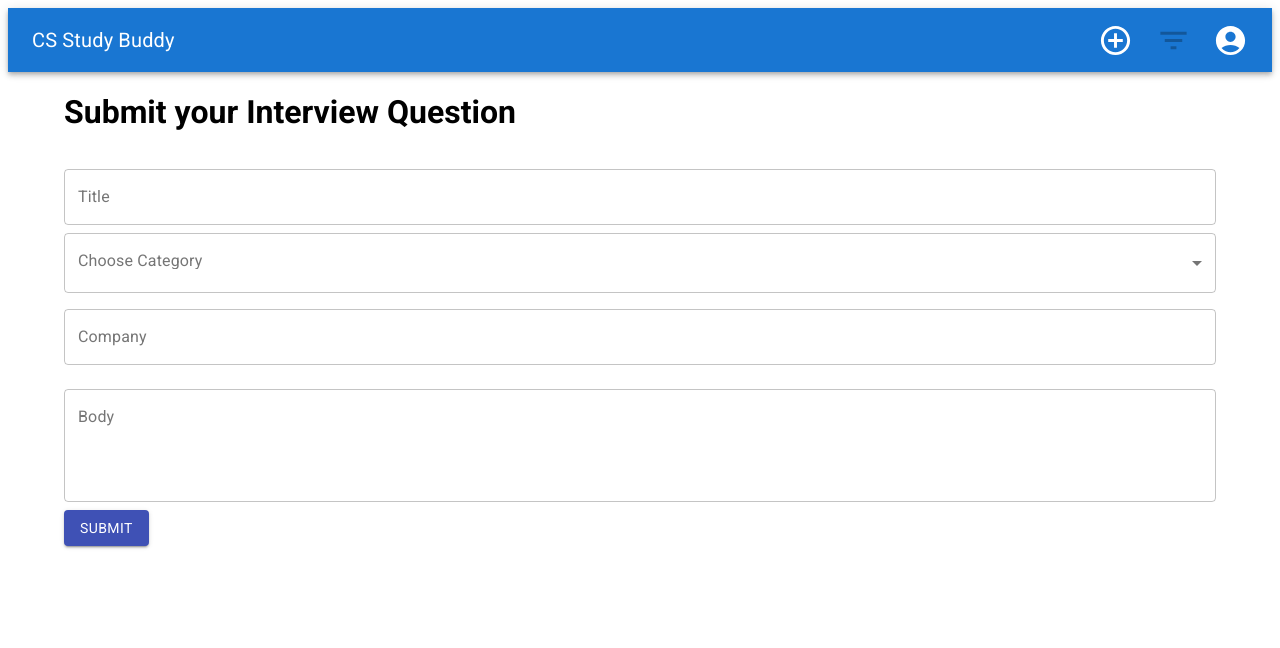
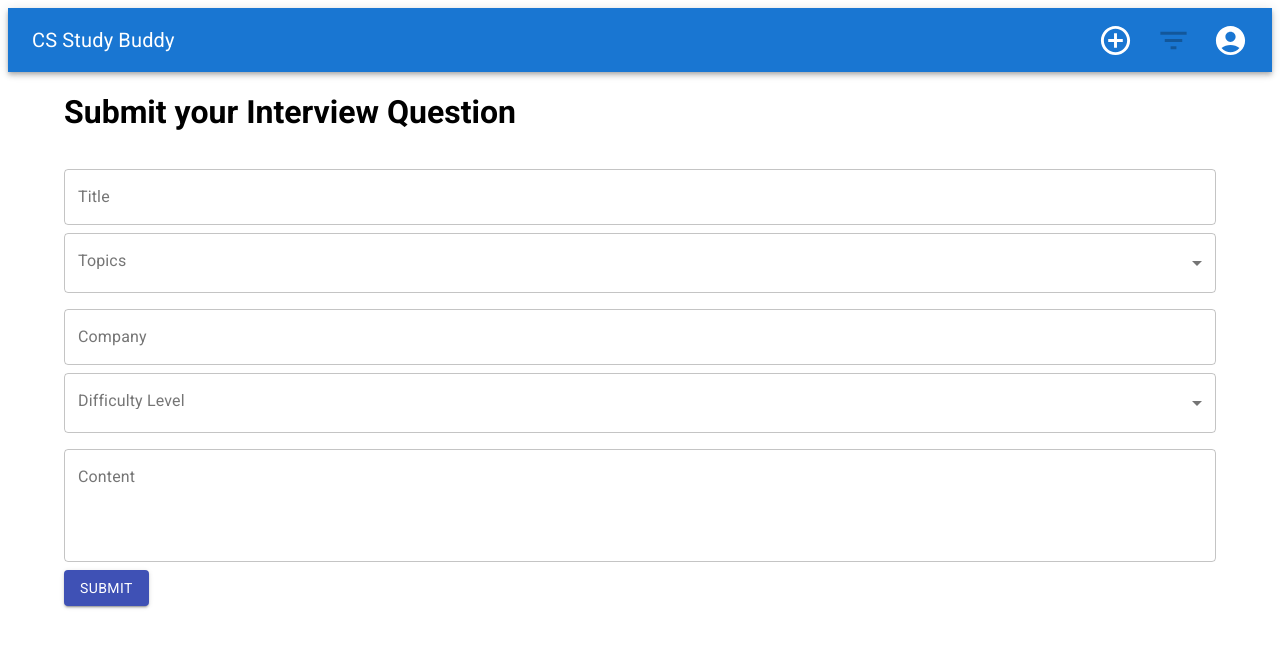
Before and after one commit to ftri-4-squirtle/codesmith-study-buddy, a React app: page /createpost in a window 1280 px wide. Shown: the top 648 px of the page. Built offline with nearby package versions, Linux system fonts and the light colour scheme.

Commit message:
add post functionality

```diff
--- a/src/components/CreatePost.jsx
+++ b/src/components/CreatePost.jsx
@@ -24,36 +24,64 @@ const MenuProps = {
 	},
 };
 
-const categories = ['Algorithms', 'System Design', 'Behavioral', 'JavaScript', 'React'];
+const topics = ['Algorithms', 'System Design', 'Behavioral', 'JavaScript', 'React'];
+const difficulties = ['Easy', 'Medium', 'Hard'];
 
 export default function CreatePost() {
-	const [categoryState, setCategoryState] = useState([]);
+	const [topicState, setTopicState] = useState([]);
+	const [difficultyState, setDifficultyState] = useState('');
 
-	const handleChange = (event) => {
+	const handleTopicChange = (event) => {
 		const {
 			target: { value },
 		} = event;
-		setCategoryState(
+		setTopicState(
 			// On autofill we get a the stringified value.
 			typeof value === 'string' ? value.split(',') : value
+		);
+	};
+
+	const handleDifficultyChange = (event) => {
+		const {
+			target: { value },
+		} = event;
+		setDifficultyState(
+			// On autofill we get a the stringified value.
+			// typeof value === 'string' ? value.split(',') : value
+			value
 		);
 	};
 
 	const formik = useFormik({
 		initialValues: {
 			title: '',
-			category: '',
 			company: '',
-			body: '',
+			content: '',
 		},
 		validationSchema: Yup.object({
 			title: Yup.string().max(20, 'Must be 20 characters or less').required('Required'),
-			category: Yup.string().max(20, 'Must be 20 characters or less').required('Required'),
 			company: Yup.string().max(20, 'Must be 20 characters or less').required('Required'),
-			body: Yup.string().min(10, 'Must be 10 characters or more').required('Required'),
+			content: Yup.string().min(10, 'Must be 10 characters or more').required('Required'),
 		}),
-		onSubmit: (values) => {
-			alert(JSON.stringify(values, null, 2));
+		onSubmit: (values, actions) => {
+			fetch('/api/posts', {
+				method: 'POST',
+				headers: {
+					'Content-type': 'application/json',
+					Accept: 'application/json',
+				},
+				body: JSON.stringify({ topic: topicState, difficulty: difficultyState, company: formik.values.company, content: formik.values.content, title: formik.values.title }),
+			})
+				// .then((res) => res.json())
+				.then((data) => {
+					if (data.status === 200) {
+						setTopicState([]);
+						setDifficultyState('');
+						actions.resetForm();
+						alert('Successfully Submitted!');
+					}
+				})
+				.catch((err) => console.log('POST REQUEST ERROR: ', err));
 		},
 	});
 
@@ -94,21 +122,21 @@ export default function CreatePost() {
 
 				<div>
 					<FormControl sx={{ m: 1, width: '100%' }}>
-						<InputLabel id='demo-multiple-checkbox-label'>Choose Category</InputLabel>
+						<InputLabel id='demo-multiple-checkbox-label'>Topics</InputLabel>
 						<Select
-							labelId='demo-multiple-checkbox-label'
-							id='demo-multiple-checkbox'
+							labelId='multiple-checkbox-label'
+							id='multiple-checkbox'
 							multiple
 							fullWidth
-							value={categoryState}
-							onChange={handleChange}
-							input={<OutlinedInput label='category' />}
+							value={topicState}
+							onChange={handleTopicChange}
+							input={<OutlinedInput label='topic' />}
 							renderValue={(selected) => selected.join(', ')}
 							MenuProps={MenuProps}
 						>
-							{categories.map((name) => (
+							{topics.map((name) => (
 								<MenuItem key={name} value={name}>
-									<Checkbox checked={categoryState.indexOf(name) > -1} />
+									<Checkbox checked={topicState.indexOf(name) > -1} />
 									<ListItemText primary={name} />
 								</MenuItem>
 							))}
@@ -132,25 +160,48 @@ export default function CreatePost() {
 					margin='normal'
 				/>
 
+				<div>
+					<FormControl sx={{ m: 1, width: '100%' }}>
+						<InputLabel id='demo-multiple-checkbox-label'>Difficulty Level</InputLabel>
+						<Select
+							labelId='single-checkbox-label'
+							id='single-checkbox'
+							fullWidth
+							value={difficultyState}
+							onChange={handleDifficultyChange}
+							input={<OutlinedInput label='difficulty' />}
+							renderValue={(selected) => selected}
+							MenuProps={MenuProps}
+						>
+							{difficulties.map((name) => (
+								<MenuItem key={name} value={name}>
+									<Checkbox checked={difficultyState.indexOf(name) > -1} />
+									<ListItemText primary={name} />
+								</MenuItem>
+							))}
+						</Select>
+					</FormControl>
+				</div>
+
 				{/* <label htmlFor='body'>Body</label>
 				<input id='body' name='body' type='text' onChange={formik.handleChange} onBlur={formik.handleBlur} value={formik.values.body} />
 				{formik.touched.body && formik.errors.body ? <div>{formik.errors.body}</div> : null} */}
 				<TextField
 					fullWidth
-					id='body'
-					name='body'
-					label='Body'
+					id='content'
+					name='content'
+					label='Content'
 					multiline
 					rows={4}
-					value={formik.values.body}
+					value={formik.values.content}
 					onChange={formik.handleChange}
-					error={formik.touched.body && Boolean(formik.errors.body)}
-					helperText={formik.touched.body && formik.errors.body}
+					error={formik.touched.content && Boolean(formik.errors.content)}
+					helperText={formik.touched.content && formik.errors.content}
 					variant='outlined'
 					margin='normal'
 				/>
 
-				<Button color='primary' variant='contained' type='button'>
+				<Button color='primary' variant='contained' type='submit'>
 					Submit
 				</Button>
 			</form>
```
Also changed, not shown: 1 other file (tests, documents, lock files or other folders).
